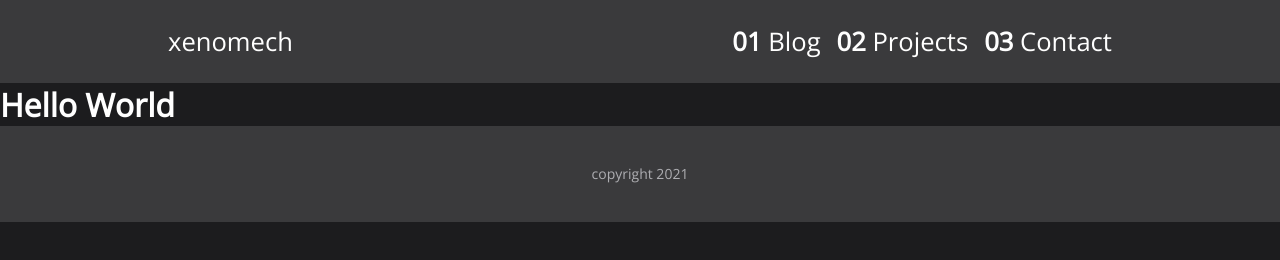
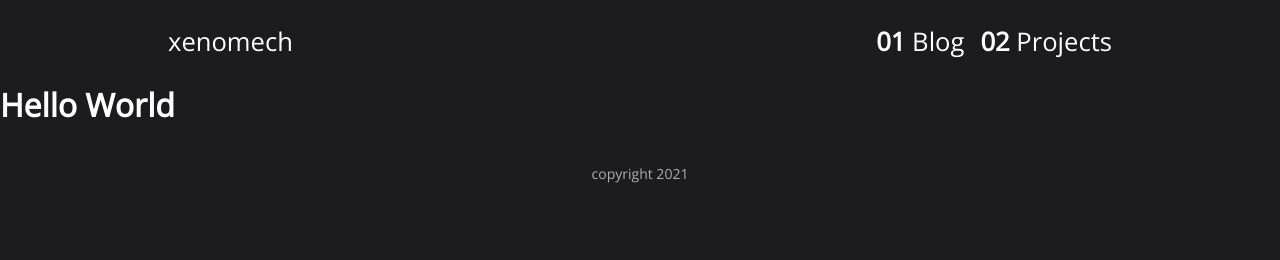
Before and after one commit to xenomech/MySpot, a Gatsby site: page / in a window 1280 px wide. Built offline with nearby package versions, Linux system fonts and the light colour scheme; Gatsby itself is replaced by a stand-in of ours.

Commit message:
🚧 Work in progress

```diff
--- a/src/components/card.js
+++ b/src/components/card.js
@@ -1,5 +1,5 @@
 import React from "react"
-import { CardWrapper, H2, P } from "../styles"
+import { CardWrapper, H2, A } from "../styles"
 export const Card = ({ date, slug, exerpt, title }) => {
   return (
     <CardWrapper>
--- a/src/components/nav.js
+++ b/src/components/nav.js
@@ -17,9 +17,6 @@ export const Nav = () => {
         <Link to="/projects">
           <strong>02 </strong>Projects
         </Link>
-        <Link to="/contact">
-          <strong>03 </strong>Contact
-        </Link>
       </NavLinks>
     </NavWrapper>
   )
--- a/src/components/post.js
+++ b/src/components/post.js
@@ -1,5 +1,5 @@
 import React from "react"
-import { PostWrapper } from "../utils"
+import { PostWrapper } from "../styles"
 
 export const Post = ({ children }) => {
   return <PostWrapper>{children}</PostWrapper>
--- a/src/styles/footerWrapper.js
+++ b/src/styles/footerWrapper.js
@@ -6,11 +6,11 @@ export const FooterWrapper = styled.footer`
   align-items: center;
   font-size: 1rem;
   padding: 1.5rem 10rem;
-  background-color: ${props => props.theme.colors.sysGrayDark4};
+  /* background-color: ${props => props.theme.colors.sysGrayDark4}; */
   text-align: center;
   @media ${props => props.theme.breakpoints.tablet} {
     font-size: 1rem;
-    padding: 1.5rem 1rem;
+    padding: 1.5rem .5rem;
   }
   @media ${props => props.theme.breakpoints.mobile} {
     padding: 1rem 0.5rem;
--- a/src/styles/navWrapper.js
+++ b/src/styles/navWrapper.js
@@ -4,20 +4,24 @@ export const NavWrapper = styled.nav`
   display: flex;
   justify-content: space-between;
   align-items: center;
-  flex-wrap: wrap;
+  /* flex-wrap: wrap; */
   font-size: 1.6rem;
   padding: 1.5rem 10rem;
-  background-color: ${props => props.theme.colors.sysGrayDark4};
+  /* background-color: ${props => props.theme.colors.sysGrayDark4}; */
   @media ${props => props.theme.breakpoints.tablet} {
-    font-size: 1.4rem;
-    padding: 1.5rem 1rem;
+    font-size: 1.2rem;
+    padding: 1.5rem 0.5rem;
   }
   @media ${props => props.theme.breakpoints.mobile} {
+    display: flex;
+    flex-direction: column;
+    justify-content: flex-start;
+    align-items: flex-start;
+    font-size: 1.2rem;
     padding: 1.5rem 0.5rem;
   }
 `
 export const NavLinks = styled.div`
-  display: inline;
   & a {
     text-decoration: none;
     color: white;
@@ -31,8 +35,7 @@ export const NavLinks = styled.div`
   }
 
   @media ${props => props.theme.breakpoints.mobile} {
-    font-size: 1.4rem;
-    flex: none;
+    font-size: 1.2rem;
     padding-top: 0.2rem;
   }
 `
```
Also changed, not shown: src/templates/singlePost.js (added, +33 -0 lines).
